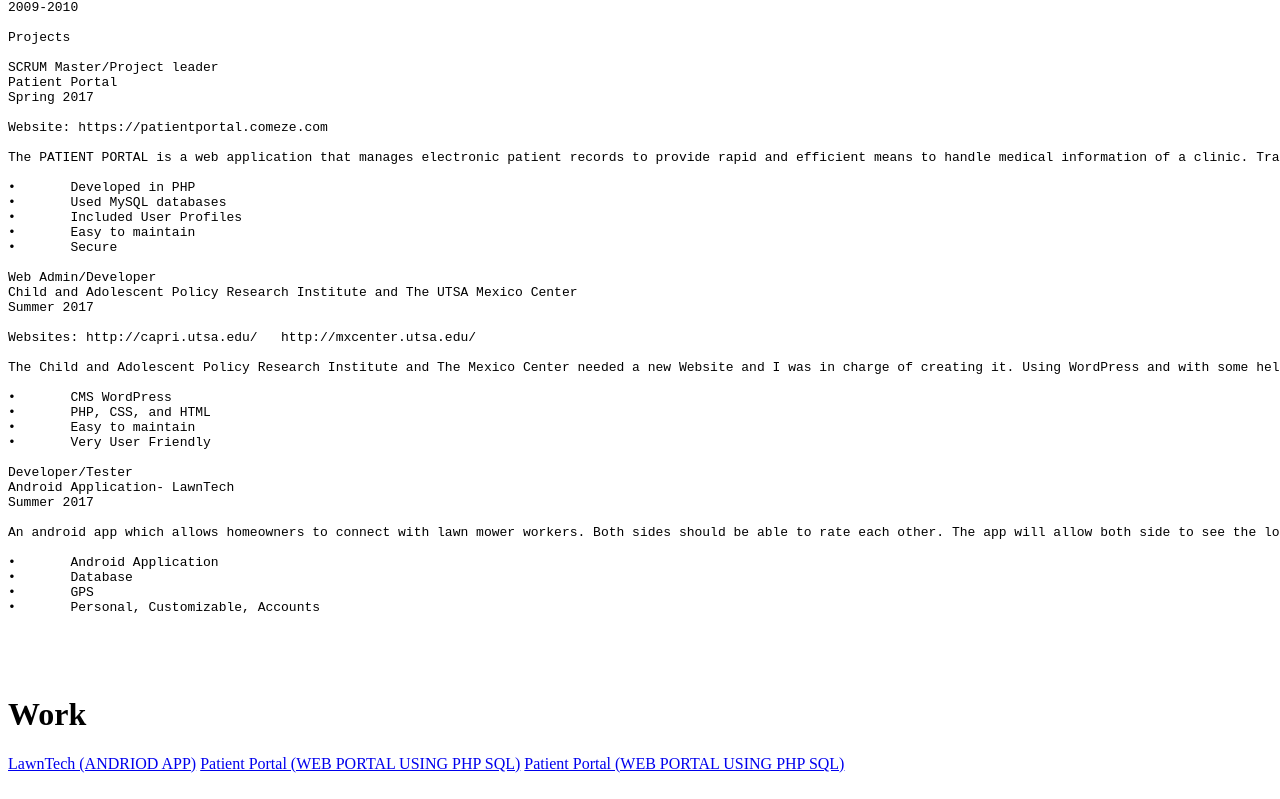
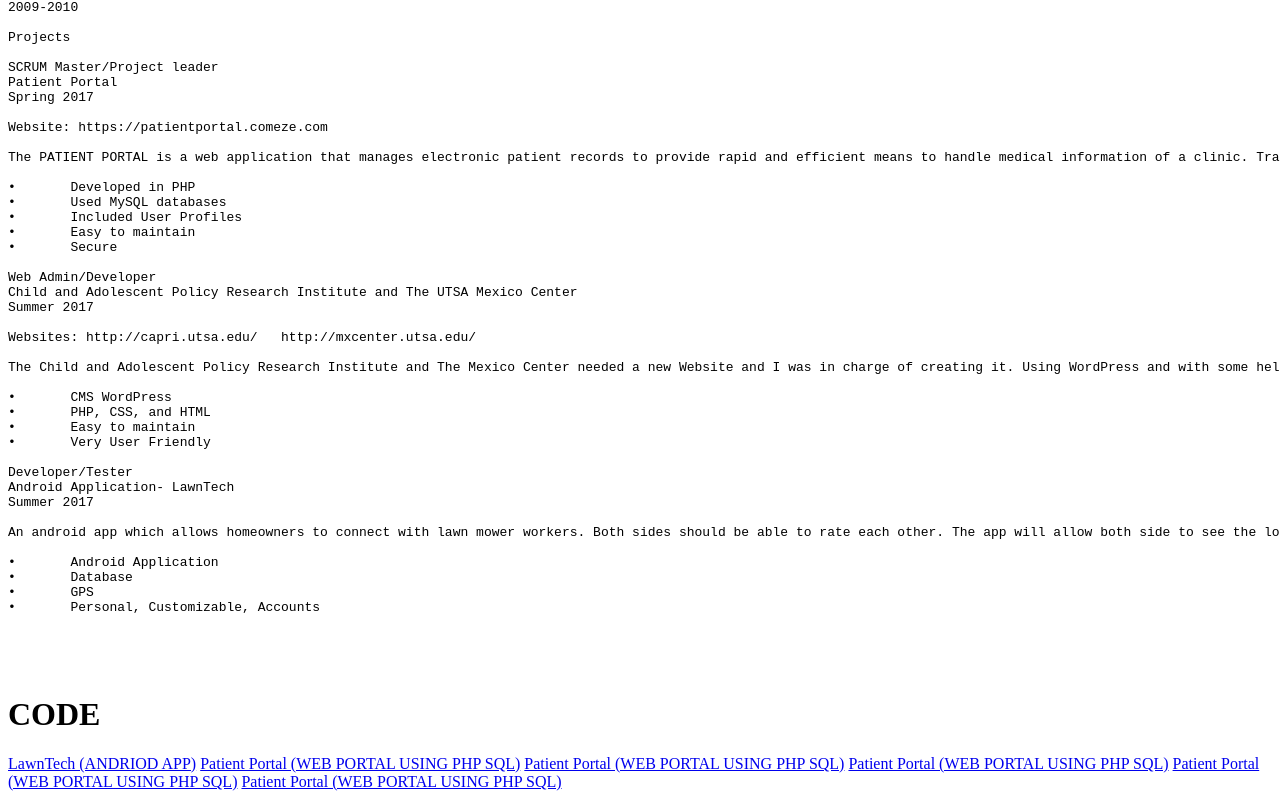
Before and after one commit to baniekwena/baniekwena.github.io, a plain HTML site: page index.html in a window 1280 px wide. Shown: the part 1467-2266 px from the top of the page. Drawn offline with Linux system fonts and the light colour scheme.

Commit message:
Update index.html

```diff
--- a/index.html
+++ b/index.html
@@ -140,10 +140,13 @@ An android app which allows homeowners to connect with lawn mower workers. Both
 
 
 </pre>
-  <h1> Work </h1>
+  <h1> CODE </h1>
 <a href="LawnTech-master (2).zip">LawnTech (ANDRIOD APP)</a>
 <a href="_PatientPortal.zip">Patient Portal (WEB PORTAL USING PHP SQL)</a>
 <a href="_PatientPortal.zip">Patient Portal (WEB PORTAL USING PHP SQL)</a>
+ <a href="_PatientPortal.zip">Patient Portal (WEB PORTAL USING PHP SQL)</a>
+ <a href="_PatientPortal.zip">Patient Portal (WEB PORTAL USING PHP SQL)</a>
+ <a href="_PatientPortal.zip">Patient Portal (WEB PORTAL USING PHP SQL)</a>
 
 </body>
 </html>
```
